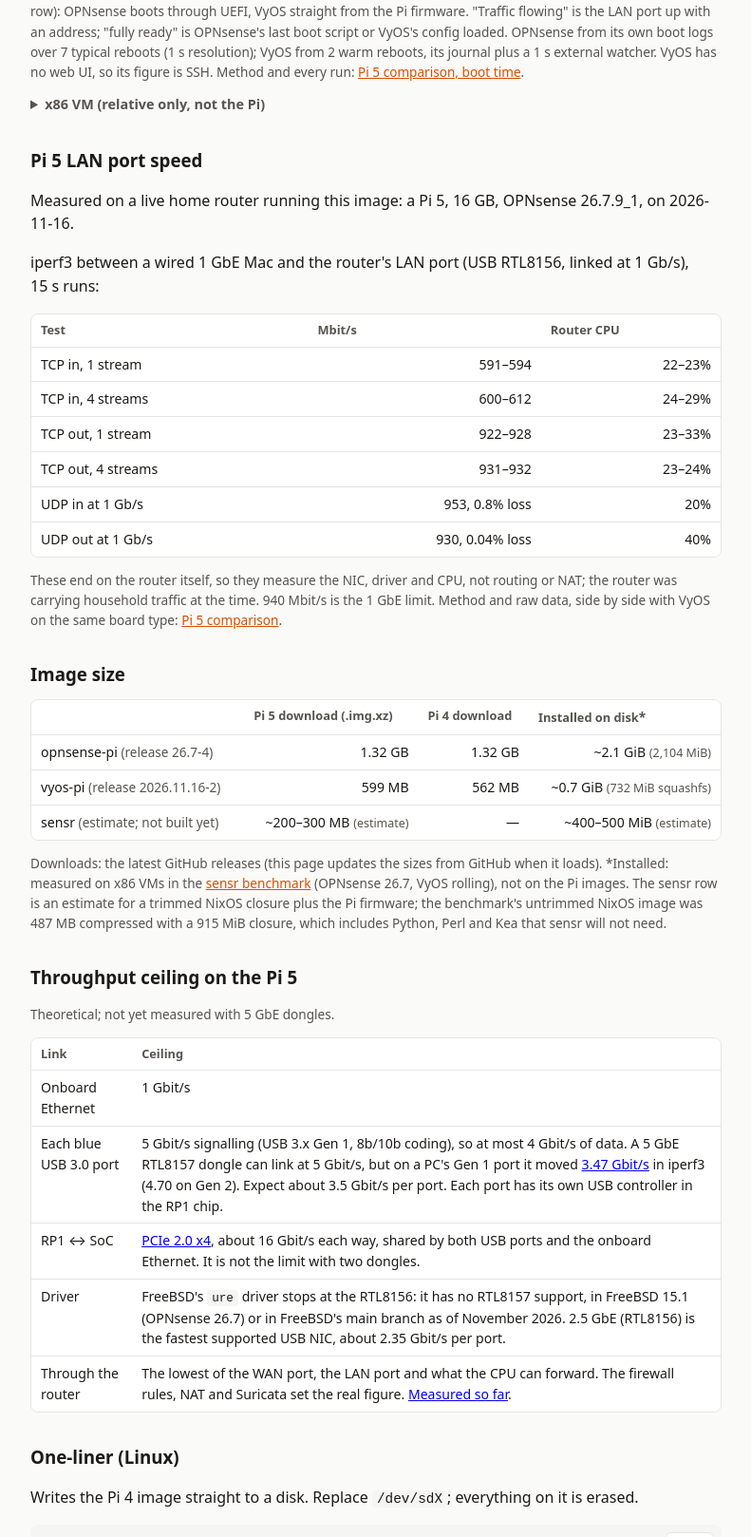
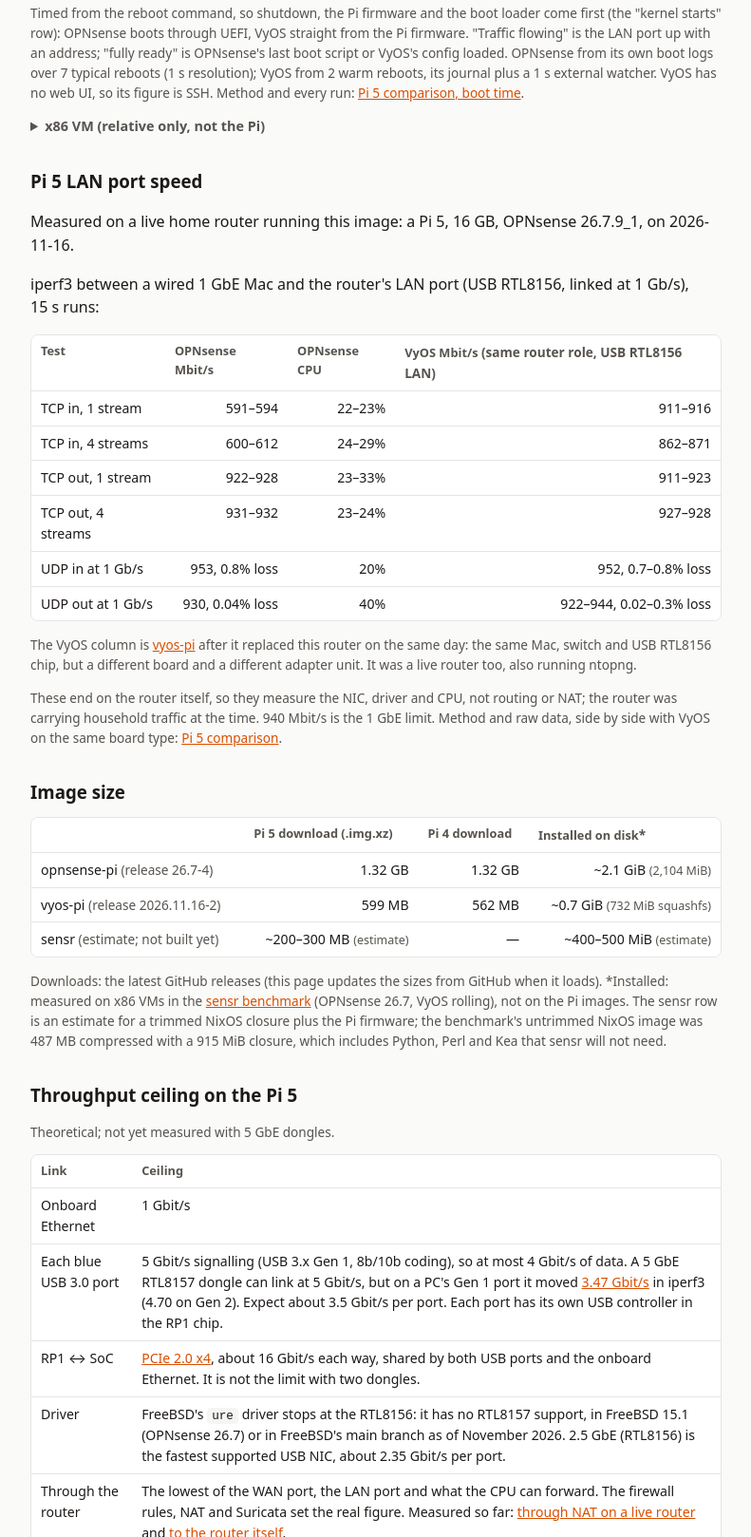
Before and after one commit to itpick/opnsense-pi, a plain HTML site: page docs/index.html in a window 1280 px wide. Shown: the part 1182-2800 px from the top of the page at 95% size, without its empty margins (244-1035 px from the left). Drawn offline with Linux system fonts and the light colour scheme; no server answers.

Commit message:
Pages: live-router comparison with VyOS (NAT + Suricata states, LAN port iperf)

```diff
--- a/docs/index.html
+++ b/docs/index.html
@@ -63,7 +63,7 @@
   details.x86 { margin: 12px 0; }
   details.x86 summary { cursor: pointer; color: var(--muted); font-size: .9rem; font-weight: 600; }
   footer { margin-top: 40px; color: var(--muted); font-size: .85rem; }
-  footer a, p a, li a { color: var(--accent); }
+  footer a, p a, li a, td a { color: var(--accent); }
 </style>
 </head>
 <body>
@@ -76,7 +76,7 @@
     <ul>
       <li><a href="https://itpick.github.io/vyos-pi/">vyos-pi</a>: VyOS images for Raspberry Pi 4/5</li>
       <li><a href="https://itpick.github.io/sensr/">sensr</a>: Rust + NixOS firewall OS, an OPNsense remake (in development)</li>
-      <li><a href="https://github.com/itpick/vyos-pi/blob/main/docs/comparison/pi5-iperf-vyos-vs-opnsense.md">OPNsense vs VyOS on the Pi 5</a>: side-by-side speed and boot-time results (<a href="#startup">startup table</a>)</li>
+      <li><a href="https://github.com/itpick/vyos-pi/blob/main/docs/comparison/pi5-iperf-vyos-vs-opnsense.md">OPNsense vs VyOS on the Pi 5</a>: side-by-side speed and boot-time results (<a href="#vs-vyos">live router results</a> &middot; <a href="#startup">startup table</a>)</li>
     </ul>
   </aside>
 
@@ -131,14 +131,15 @@
   <p>Measured on a live home router running this image: a Pi 5, 16&nbsp;GB, OPNsense 26.7.9_1, on 2026-11-16.</p>
   <p>iperf3 between a wired 1&nbsp;GbE Mac and the router's LAN port (USB RTL8156, linked at 1&nbsp;Gb/s), 15&nbsp;s runs:</p>
   <div class="tbl"><table>
-    <tr><th>Test</th><th>Mbit/s</th><th>Router CPU</th></tr>
-    <tr><td>TCP in, 1 stream</td><td class="n">591&ndash;594</td><td class="n">22&ndash;23%</td></tr>
-    <tr><td>TCP in, 4 streams</td><td class="n">600&ndash;612</td><td class="n">24&ndash;29%</td></tr>
-    <tr><td>TCP out, 1 stream</td><td class="n">922&ndash;928</td><td class="n">23&ndash;33%</td></tr>
-    <tr><td>TCP out, 4 streams</td><td class="n">931&ndash;932</td><td class="n">23&ndash;24%</td></tr>
-    <tr><td>UDP in at 1&nbsp;Gb/s</td><td class="n">953, 0.8% loss</td><td class="n">20%</td></tr>
-    <tr><td>UDP out at 1&nbsp;Gb/s</td><td class="n">930, 0.04% loss</td><td class="n">40%</td></tr>
+    <tr><th>Test</th><th>OPNsense Mbit/s</th><th>OPNsense CPU</th><th>VyOS Mbit/s <span class="fine">(same router role, USB RTL8156 LAN)</span></th></tr>
+    <tr><td>TCP in, 1 stream</td><td class="n">591&ndash;594</td><td class="n">22&ndash;23%</td><td class="n">911&ndash;916</td></tr>
+    <tr><td>TCP in, 4 streams</td><td class="n">600&ndash;612</td><td class="n">24&ndash;29%</td><td class="n">862&ndash;871</td></tr>
+    <tr><td>TCP out, 1 stream</td><td class="n">922&ndash;928</td><td class="n">23&ndash;33%</td><td class="n">911&ndash;923</td></tr>
+    <tr><td>TCP out, 4 streams</td><td class="n">931&ndash;932</td><td class="n">23&ndash;24%</td><td class="n">927&ndash;928</td></tr>
+    <tr><td>UDP in at 1&nbsp;Gb/s</td><td class="n">953, 0.8% loss</td><td class="n">20%</td><td class="n">952, 0.7&ndash;0.8% loss</td></tr>
+    <tr><td>UDP out at 1&nbsp;Gb/s</td><td class="n">930, 0.04% loss</td><td class="n">40%</td><td class="n">922&ndash;944, 0.02&ndash;0.3% loss</td></tr>
   </table></div>
+  <p class="fine">The VyOS column is <a href="https://itpick.github.io/vyos-pi/">vyos-pi</a> after it replaced this router on the same day: the same Mac, switch and USB RTL8156 chip, but a different board and a different adapter unit. It was a live router too, also running ntopng.</p>
   <p class="fine">These end on the router itself, so they measure the NIC, driver and CPU, not routing or NAT; the router was carrying household traffic at the time. 940&nbsp;Mbit/s is the 1&nbsp;GbE limit. Method and raw data, side by side with VyOS on the same board type: <a href="https://github.com/itpick/vyos-pi/blob/main/docs/comparison/pi5-iperf-vyos-vs-opnsense.md">Pi 5 comparison</a>.</p>
 
 
@@ -159,8 +160,18 @@
     <tr><td>Each blue USB 3.0 port</td><td>5&nbsp;Gbit/s signalling (USB 3.x Gen 1, 8b/10b coding), so at most 4&nbsp;Gbit/s of data. A 5&nbsp;GbE RTL8157 dongle can link at 5&nbsp;Gbit/s, but on a PC's Gen 1 port it moved <a href="https://lkml.iu.edu/hypermail/linux/kernel/2604.0/06464.html">3.47&nbsp;Gbit/s</a> in iperf3 (4.70 on Gen 2). Expect about 3.5&nbsp;Gbit/s per port. Each port has its own USB controller in the RP1 chip.</td></tr>
     <tr><td>RP1 &harr; SoC</td><td><a href="https://www.raspberrypi.com/news/rp1-the-silicon-controlling-raspberry-pi-5-i-o-designed-here-at-raspberry-pi/">PCIe 2.0 x4</a>, about 16&nbsp;Gbit/s each way, shared by both USB ports and the onboard Ethernet. It is not the limit with two dongles.</td></tr>
     <tr><td>Driver</td><td>FreeBSD's <code>ure</code> driver stops at the RTL8156: it has no RTL8157 support, in FreeBSD 15.1 (OPNsense 26.7) or in FreeBSD's main branch as of November 2026. 2.5&nbsp;GbE (RTL8156) is the fastest supported USB NIC, about 2.35&nbsp;Gbit/s per port.</td></tr>
-    <tr><td>Through the router</td><td>The lowest of the WAN port, the LAN port and what the CPU can forward. The firewall rules, NAT and Suricata set the real figure. <a href="https://github.com/itpick/vyos-pi/blob/main/docs/comparison/pi5-iperf-vyos-vs-opnsense.md">Measured so far</a>.</td></tr>
+    <tr><td>Through the router</td><td>The lowest of the WAN port, the LAN port and what the CPU can forward. The firewall rules, NAT and Suricata set the real figure. Measured so far: <a href="#vs-vyos">through NAT on a live router</a> and <a href="https://github.com/itpick/vyos-pi/blob/main/docs/comparison/pi5-iperf-vyos-vs-opnsense.md">to the router itself</a>.</td></tr>
   </table></div>
+
+  <h3 id="vs-vyos">Live router: OPNsense vs VyOS through NAT, with Suricata</h3>
+  <p>The same tests, run on this router and then on <a href="https://itpick.github.io/vyos-pi/">vyos-pi</a> after it replaced it (same Pi 5 model, same Mac, same public iperf3 servers, 15&nbsp;s runs, household traffic flowing). Mbit/s with 8 streams:</p>
+  <div class="tbl"><table>
+    <tr><th>Suricata</th><th>OPNsense down / up</th><th>VyOS down / up</th></tr>
+    <tr><td>Stopped</td><td class="n">664 / 441</td><td class="n">591&ndash;790 / 714&ndash;718</td></tr>
+    <tr><td>IDS on WAN, ET Open rules loaded</td><td class="n">478 / 340</td><td class="n">544 / 635</td></tr>
+    <tr><td>IPS on WAN (blocking)</td><td class="n">264 / 192</td><td class="n">363 / 374</td></tr>
+  </table></div>
+  <p class="fine">The public servers cap these numbers, not the routers: repeating a state varied by about &plusmn;25%. VyOS was also running ntopng and AdGuard Home. On both, IDS on the NATed WAN with HOME_NET set to private ranges matches almost no ET rules. Every state, latency, CPU and the detection probes: <a href="https://github.com/itpick/vyos-pi/blob/main/docs/comparison/vyos-pi-live.md">VyOS live-router results</a>, side by side with the <a href="https://github.com/itpick/vyos-pi/blob/main/docs/comparison/opnsense-pi-baseline.md">OPNsense baseline</a>.</p>
 
   <h3>One-liner (Linux)</h3>
   <p>Writes the Pi 4 image straight to a disk. Replace <code>/dev/sdX</code>; everything on it is erased.</p>
```
